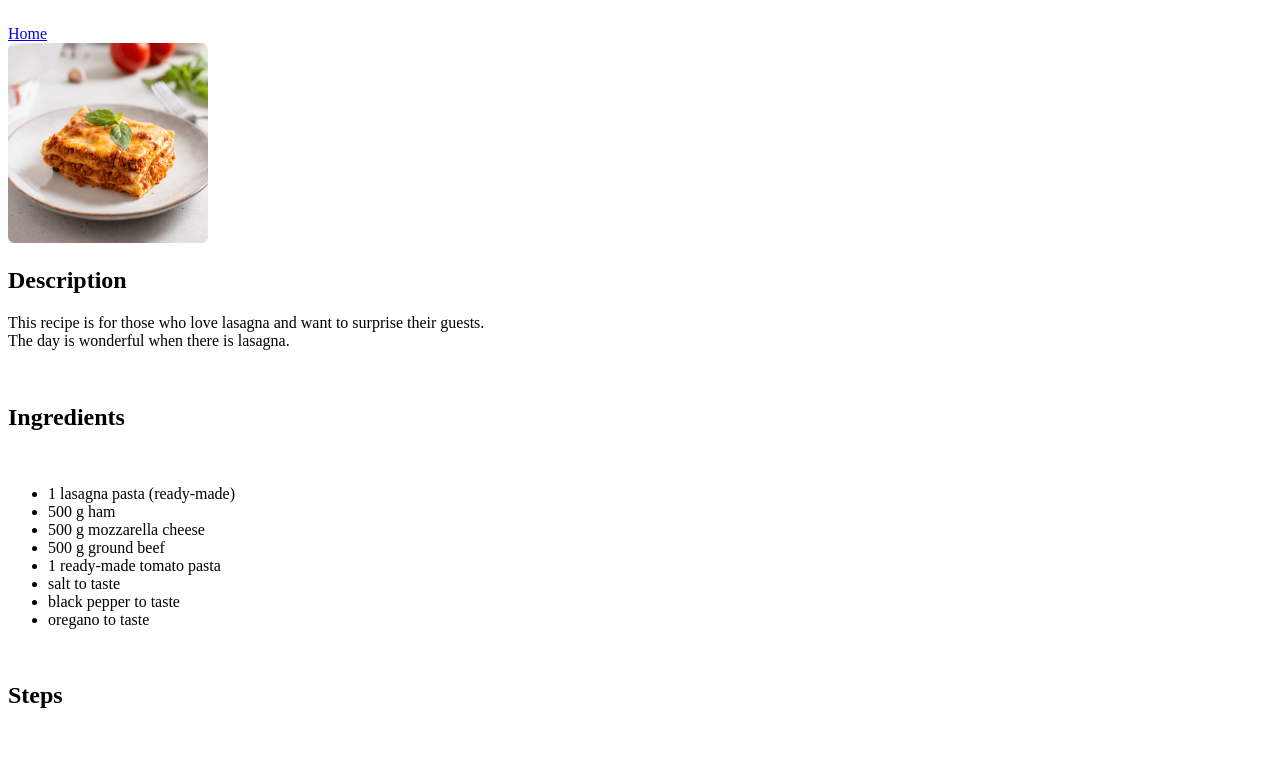
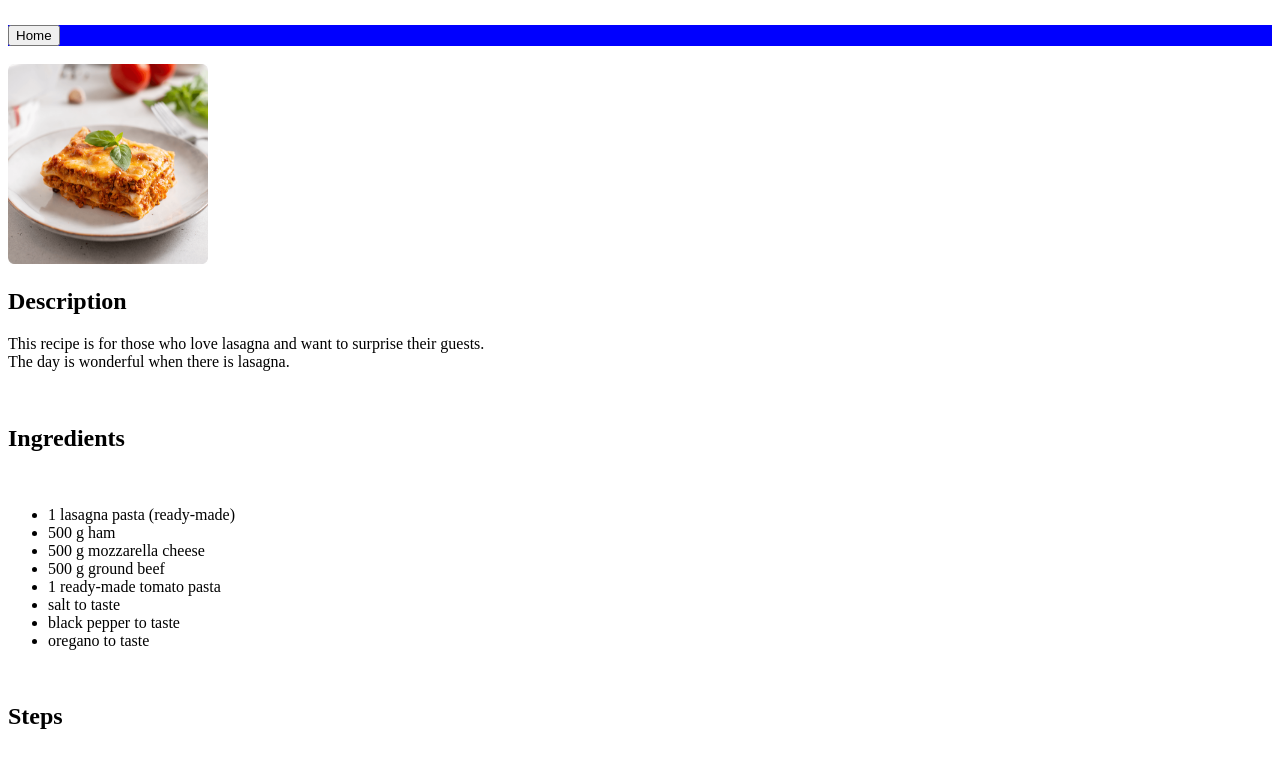
Before and after one commit to gabrieldecdev/odin_recipes, a plain HTML site: page pages/lasagna.html in a window 1280 px wide. Shown: the part 73-833 px from the top of the page. Drawn offline with Linux system fonts and the light colour scheme.

Commit message:
Add button styles in lasagna.html

```diff
--- a/pages/lasagna.html
+++ b/pages/lasagna.html
@@ -3,12 +3,13 @@
     <head>
         <meta charset="UTF-8">
         <title>Lasagna Recipe</title>
+        <link rel="stylesheet" href="../styles.css">
     </head>
 
     <body>
         <h1>Lasagna Recipe</h1>
         <br>
-        <a href="../index.html">Home</a>
+        <div id="button-lasagna"><a href="../index.html"><button>Home</button></a></div>
         <br>
         <img src="../images/Homemade-lasagna.png" alt="Lasagna Image" height="200" width="200">
         <br>
--- /dev/null
+++ b/styles.css
@@ -0,0 +1,4 @@
+#button-lasagna {
+    background-color: blue;
+    size: 19px;
+}
```
Also changed, not shown: index.html (+1 -0 lines).
